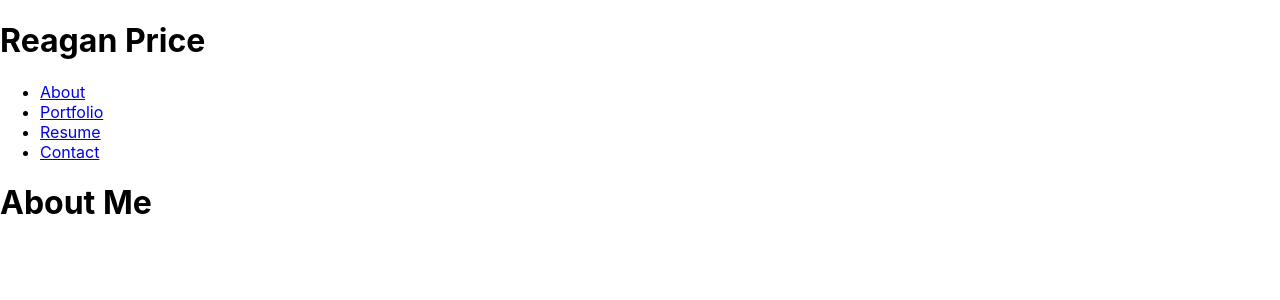
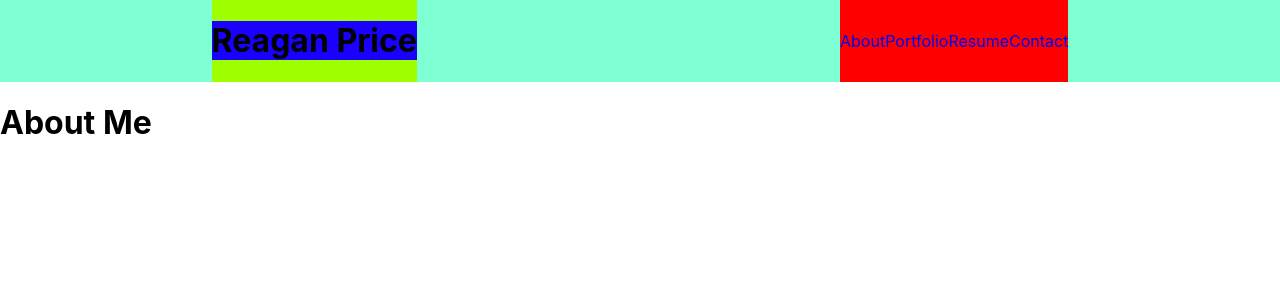
Before and after one commit to rprice000/portfolio-v2, a React (Create React App) app in the folder client/: page / in a window 1280 px wide. Shown: the top 300 px of the page. Built offline with nearby package versions, Linux system fonts and the light colour scheme.

Commit message:
nav naming convention set

```diff
--- a/client/src/components/Header/index.js
+++ b/client/src/components/Header/index.js
@@ -2,8 +2,8 @@ import React from 'react';
 
 function Header() {
     return (
-        <header>
-            <h1>Reagan Price</h1>
+        <header id="header">
+            <h1 id="name">Reagan Price</h1>
         </header>
     )
 }
--- a/client/src/components/Navigation/index.js
+++ b/client/src/components/Navigation/index.js
@@ -5,15 +5,16 @@ function Nav(props) {
     const tabs = [ 'About', 'Portfolio', 'Resume', 'Contact'];
 
     return(
-        <div>
+        <div id="headingContainer">
             <Header />
-            <ul>
+            <ul id="navUnorderdList">
                 {tabs.map((tab) => (
                     <li key={tab}>
                         <a
                             href={"#" + tab.toLowerCase()}
                             onClick={() => props.handlePageChange(tab)}
                             className = {props.currentPage === tab ? "nav-link active" : "nav-link"}
+                            id = "navLinks"
                         >
                             {tab}
                         </a>
--- a/client/src/components/Navigation/navigation.js
+++ b/client/src/components/Navigation/navigation.js
@@ -33,6 +33,7 @@ function NavigatePortfolio () {
     return (
         <div>
             <NavTabs currentPage={currentPage} handlePageChange={handlePageChange} />
+
             <div>
                 {
                     renderPage()
--- a/client/src/index.css
+++ b/client/src/index.css
@@ -11,3 +11,40 @@ code {
   font-family: source-code-pro, Menlo, Monaco, Consolas, 'Courier New',
     monospace;
 }
+
+
+#navUnorderdList {
+  list-style-type: none;
+  margin: 0;
+  padding: 0;
+  display: flex;
+  align-items: center;
+  /* Testing */
+  background-color: red;
+}
+
+#navLinks {
+  text-decoration: none;
+}
+
+#name {
+
+
+/* Testing */
+  background-color: rgb(25, 0, 255);
+}
+
+#header {
+
+/* Testing */
+  background-color: rgb(157, 255, 0);
+}
+
+
+
+#headingContainer {
+  display: flex;
+  justify-content: space-around;
+/* Testing */
+  background-color: aquamarine;
+}
```
